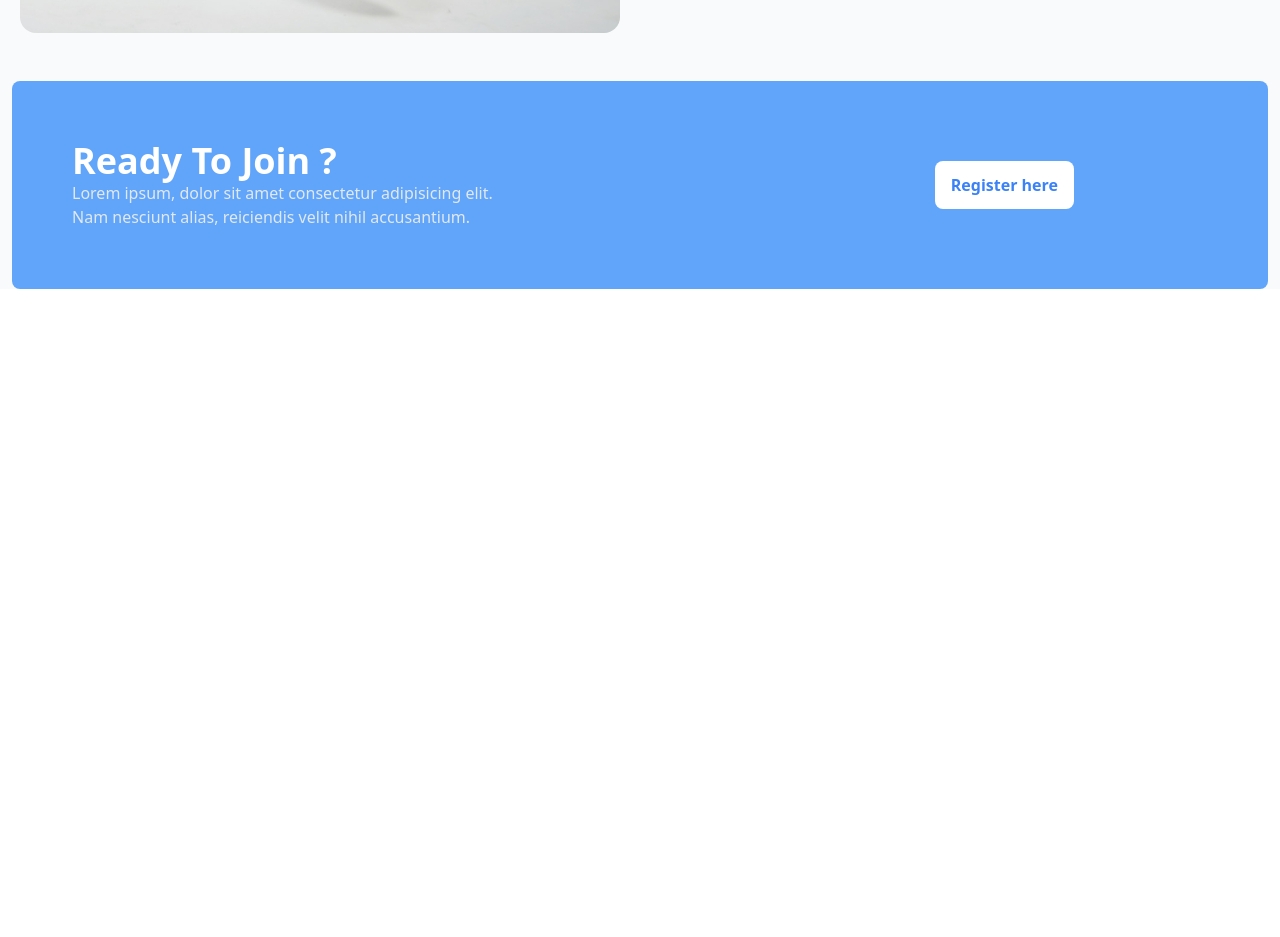
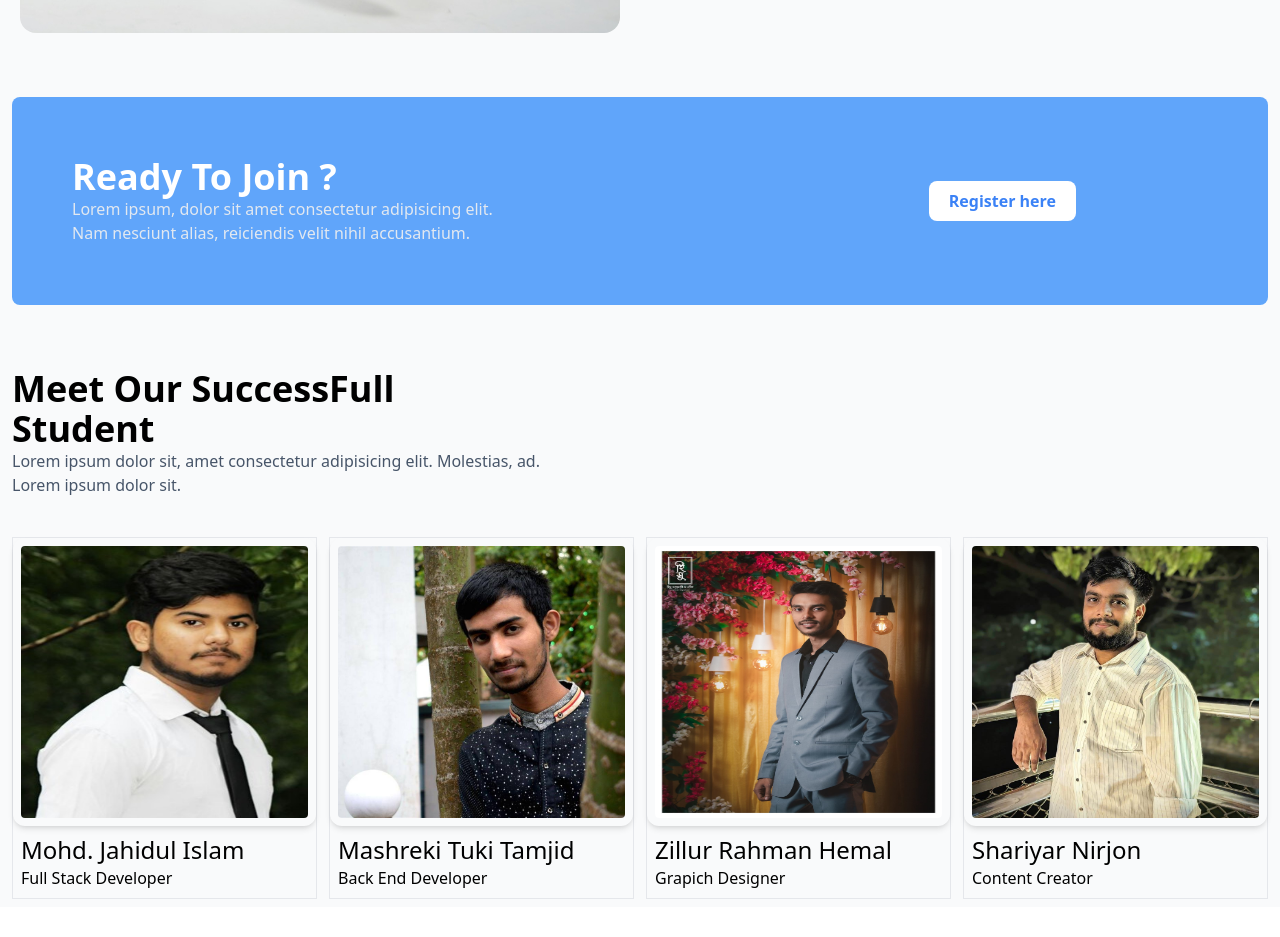
Before and after one commit to jahid-111/eCourse, a plain HTML site: page index.html in a window 1280 px wide. Shown: the part 2060-2997 px from the top of the page. Before the commit the page ends 2349 px from the top, so only its background shows below. Drawn offline with nearby package versions, Linux system fonts and the light colour scheme.

Commit message:
Students

```diff
--- a/index.html
+++ b/index.html
@@ -298,7 +298,7 @@
         </section>
 
         <!-- Registration section  -->
-        <section class="sm:block hidden">
+        <section class="sm:block hidden my-14">
             <div class="flex bg-blue-400 rounded-lg p-10">
 
                 <div class=" p-3 grow m-2  w-auto">
@@ -313,7 +313,8 @@
 
                     <!-- ~~~~BUTTON~~~~  Modal toggle -->
                     <button data-modal-target="authentication-modal" data-modal-toggle="authentication-modal"
-                        class="block bg-white text-blue-500 font-semibold rounded-lg py-3 px-4" type="button">
+                        class="block bg-white text-blue-500 font-semibold hover:bg-yellow-400 rounded-lg py-2 px-5"
+                        type="button">
                         Register here
                     </button>
 
@@ -388,6 +389,68 @@
         </section>
 
 
+
+        <!-- Student's showoff  -->
+
+        <section class="my-8 py-2">
+            <!-- heading of students  -->
+            <div>
+                <span>
+                    <h2 class="text-4xl font-semibold ">Meet Our SuccessFull</h2>
+                    <h2 class="text-4xl font-semibold ">Student</h2>
+                </span>
+                <span class="">
+                    <p class="text-slate-600">Lorem ipsum dolor sit, amet consectetur adipisicing elit. Molestias, ad.
+                    </p>
+                    <p class="text-slate-600">Lorem ipsum dolor sit.
+                    </p>
+                </span>
+            </div>
+
+
+
+
+            <div class=" mt-10 grid sm:grid-cols-4 md:grid-cols-2 xl:grid-cols-4 gap-3">
+
+                <!-- item ~1  -->
+                <div class="border">
+                    <img class="p-2 h-72 w-full rounded-xl shadow-md" src="images/student/Mohammad Jahidul Islam.jpg"
+                        alt="">
+                    <div class="p-2">
+                        <h5 class="text-2xl font-medium">Mohd. Jahidul Islam</h5>
+                        <p class="">Full Stack Developer</p>
+                    </div>
+                </div>
+                <!-- item ~1  -->
+                <div class="border">
+                    <img class="p-2 w-full rounded-xl shadow-md h-72" src="images/student/mashreki.jpg" alt="">
+                    <div class="p-2">
+                        <h5 class="text-2xl font-medium">Mashreki Tuki Tamjid</h5>
+                        <p>Back End Developer</p>
+                    </div>
+                </div>
+                <!-- item ~1  -->
+                <div class="border">
+                    <img class="p-2 h-72 w-full rounded-xl shadow-md" src="images/student/hemal.jpg" alt="">
+                    <div class="p-2">
+                        <h5 class="text-2xl font-medium">Zillur Rahman Hemal</h5>
+                        <p>Grapich Designer</p>
+                    </div>
+                </div>
+                <!-- item ~1  -->
+                <div class="border">
+                    <img class="p-2 h-72 w-full rounded-xl shadow-md" src="images/student/nirjon.jpg" alt="">
+                    <div class="p-2">
+                        <h5 class="text-2xl font-medium">Shariyar Nirjon</h5>
+                        <p>Content Creator </p>
+                    </div>
+                </div>
+
+            </div>
+
+        </section>
+
+
     </main>
 
 
```
Also changed, not shown: images/student/Mohammad Jahidul Islam.jpg (added), images/student/hemal.jpg (added), images/student/mashreki.jpg (added), images/student/nirjon.jpg (added).
